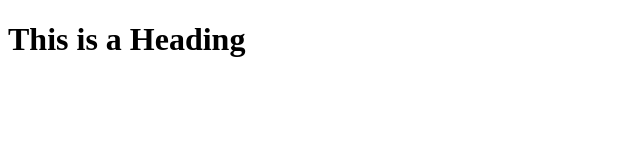
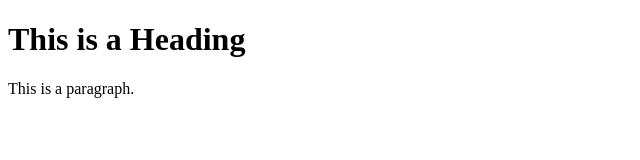
Before and after one commit to zm2161/learning, a plain HTML site: page index.html in a window 1280 px wide. Shown: the whole page, without its empty margins (0-640 px from the left). Drawn offline with Linux system fonts and the light colour scheme.

Commit message:
modified index (#2)
Co-authored-by: zhuoran <azhuo@umich.edu>

```diff
--- a/index.html
+++ b/index.html
@@ -8,3 +8,7 @@
 <h1>This is a Heading</h1>
 </body>
 </html>
+<p>This is a paragraph.</p>
+
+</body>
+</html>
```
